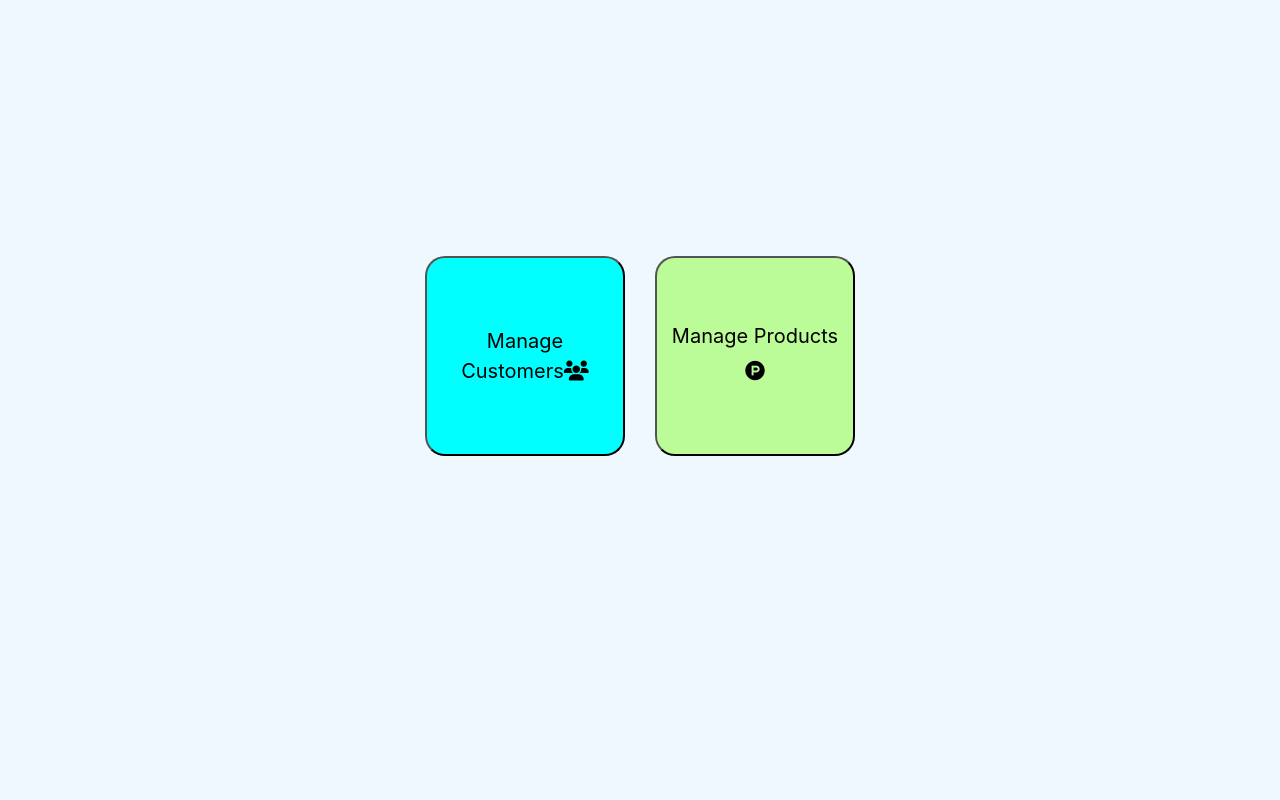
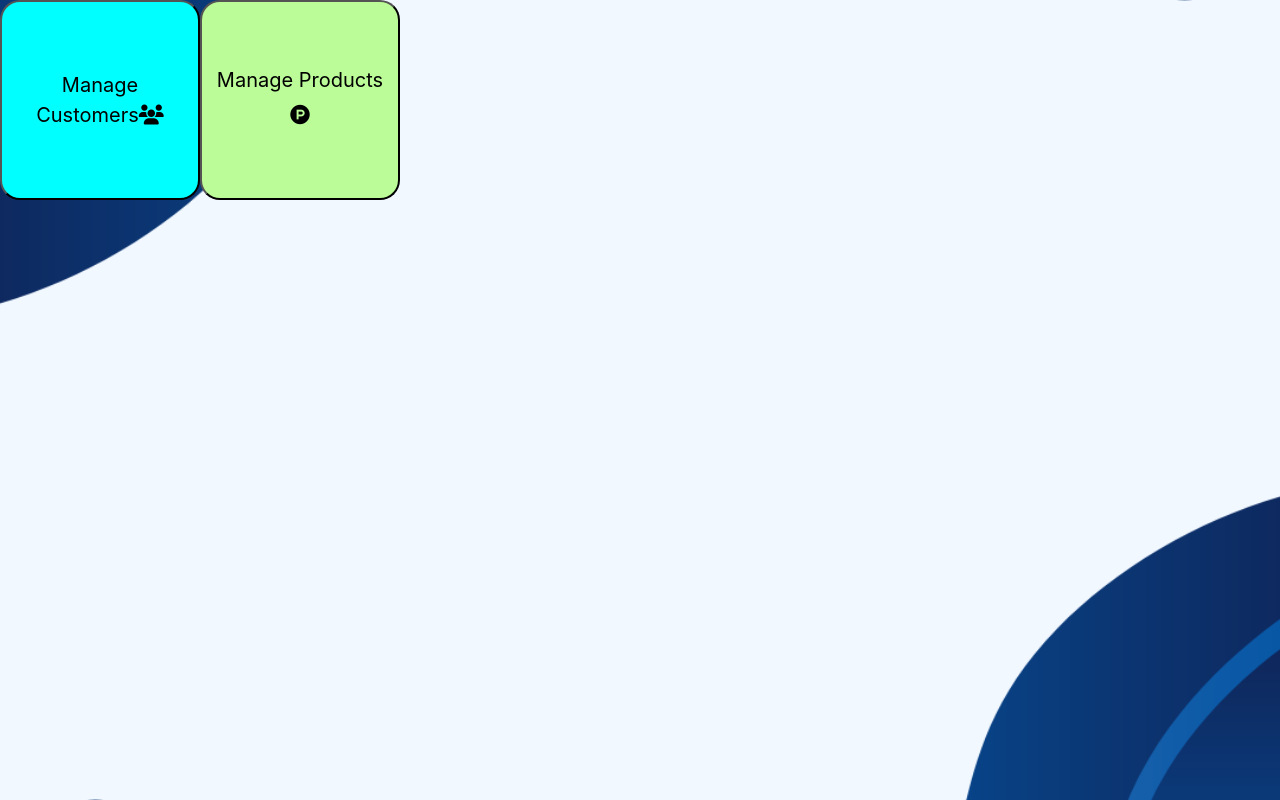
Before and after one commit to tonnguyen123/Full-Stack-Store, a React (Create React App) app in the folder client/: page / in a window 1280 px wide. Built offline with nearby package versions, Linux system fonts and the light colour scheme.

Commit message:
Update mainPage.css

```diff
--- a/client/src/Main Page/mainPage.css
+++ b/client/src/Main Page/mainPage.css
@@ -1,9 +1,25 @@
-.MainPage{
+.MainPage {
+    background-image: url('./store-background.png');
+    background-size: cover;
+    background-position: center;
+    background-repeat: no-repeat;
+    height: 100vh; /* Full viewport height */
+    width: 100vw;  /* Full viewport width */
+}
+
+.MainPage .pageTitle{
     display: flex;
-    width: 100%;
+    gap:10px;
+    align-items: center;
     justify-content: center;
-    margin-top: 20%;
-    gap: 30px;
+}
+.MainPage .buttons {
+    margin: 10%;
+
+    display: flex;
+    gap:10px;
+    align-items: center;
+    justify-content: center;
 }
 
 .MainPage button{
@@ -11,7 +27,6 @@
     height: 200px;
     border-radius: 20px;
     font-size: 20px;
-
 }
 
 .MainPage .productButton{
```
